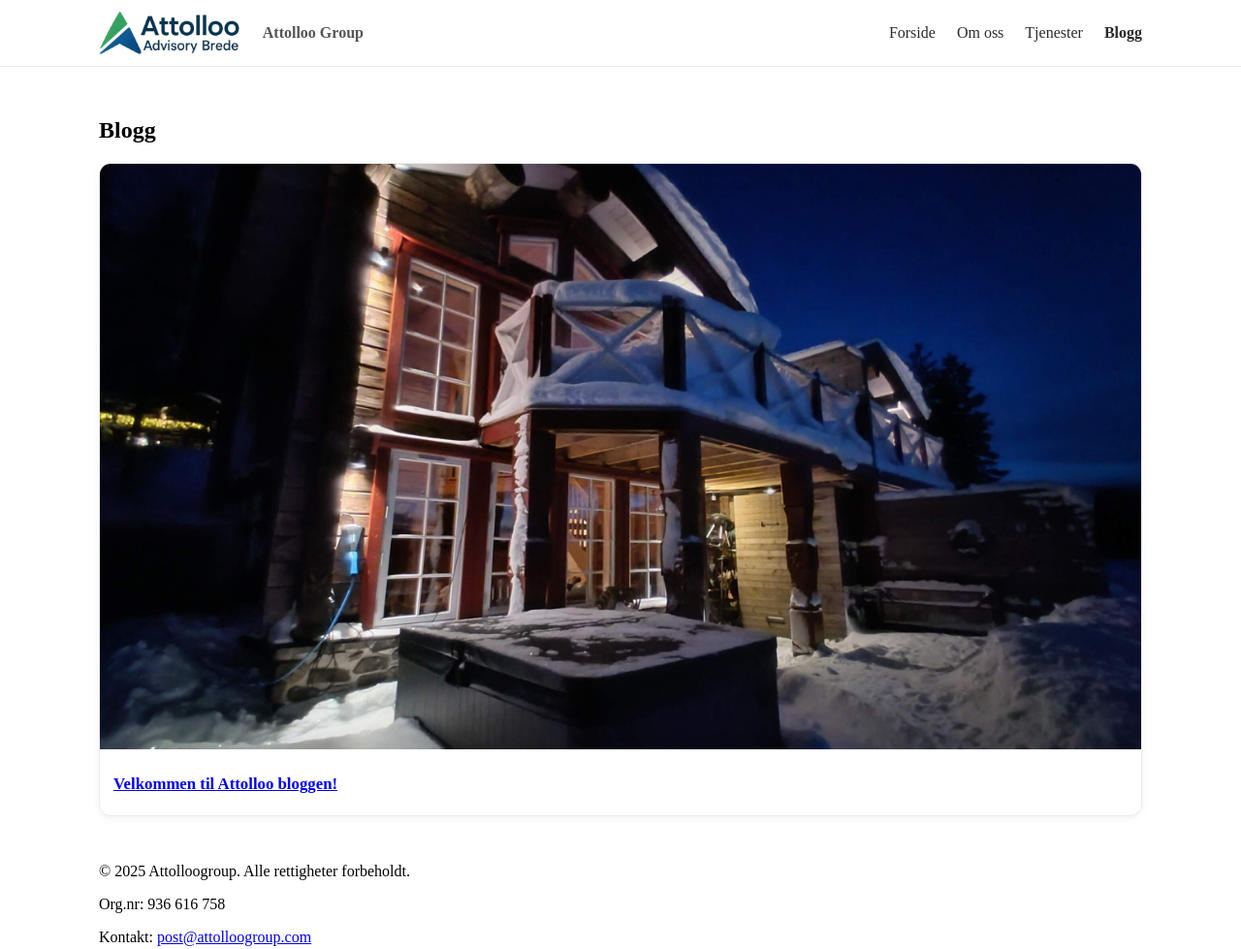
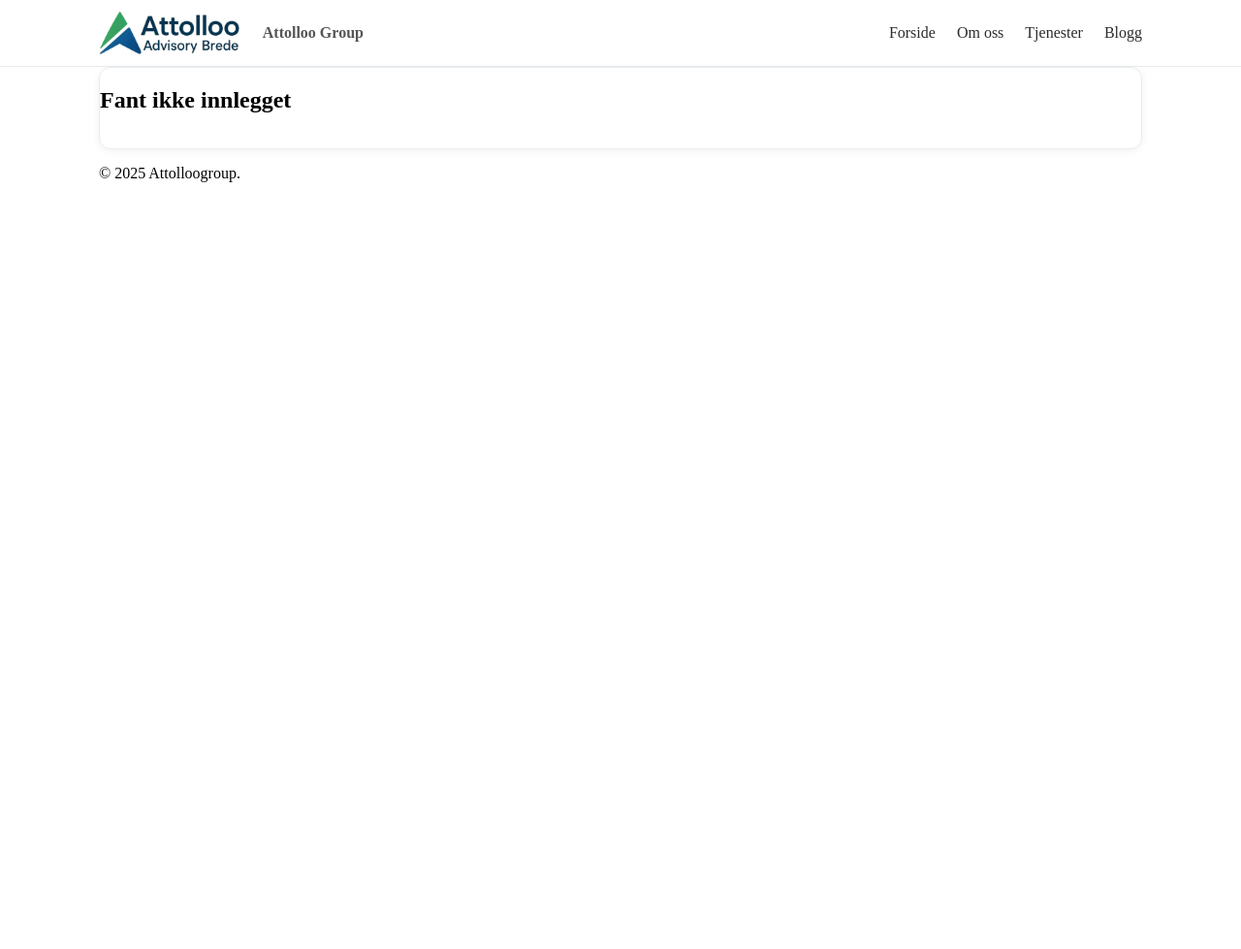
Before and after one commit to nilbrede/attolloo, a plain HTML site: page blog/post.html in a window 1280 px wide. Shown: the whole page at 97% size. After the commit the page ends 800 px from the top, so only its background shows below. Drawn offline with Linux system fonts and the light colour scheme.

Commit message:
Update post.html

```diff
--- a/blog/post.html
+++ b/blog/post.html
@@ -2,13 +2,13 @@
 <html lang="no">
 <head>
   <meta charset="UTF-8" />
-  <title>Blogg – Attolloo Group</title>
+  <title>Blogginnlegg – Attolloo Group</title>
   <meta name="viewport" content="width=device-width, initial-scale=1" />
   <link rel="stylesheet" href="../style.css?v=7" />
 </head>
-<body data-page="blog">
+<body data-page="post">
 
-  <!-- HEADER (samme som de andre sidene) -->
+  <!-- HEADER -->
   <header class="site-header">
     <div class="container">
       <a class="site-logo" href="../index.html" aria-label="Til forsiden">
@@ -20,7 +20,7 @@
           <li><a href="../index.html">Forside</a></li>
           <li><a href="../about.html">Om oss</a></li>
           <li><a href="../services.html">Tjenester</a></li>
-          <li><a href="index.html" aria-current="page">Blogg</a></li>
+          <li><a href="index.html">Blogg</a></li>
         </ul>
       </nav>
     </div>
@@ -28,62 +28,67 @@
 
   <div class="page-top-space"></div>
 
-  <!-- INNHOLD -->
+  <!-- BLOGGINNLEGG -->
   <main class="container">
-    <section class="section">
-      <h1 class="section-title">Blogg</h1>
-      <div id="blog-list" class="cards"></div>
-    </section>
+    <article id="post-article" class="card">
+      <h1 id="post-title"></h1>
+      <p id="post-date" class="card_date"></p>
+      <img id="post-cover" src="" alt="" style="max-width:100%; margin:1rem 0; display:none;" />
+      <div id="post-content"></div>
+    </article>
   </main>
 
   <!-- FOOTER -->
   <footer>
     <div class="container">
-      <p>© <span id="year"></span> Attolloogroup. Alle rettigheter forbeholdt.</p>
-      <p>Org.nr: 936 616 758</p>
-      <p>Kontakt: <a href="mailto:post@attolloogroup.com">post@attolloogroup.com</a></p>
+      <p>&copy; <span id="year"></span> Attolloogroup.</p>
     </div>
   </footer>
 
   <script>
-  // årstall i footer
+    // Sett årstall
     document.getElementById('year').textContent = new Date().getFullYear();
 
-  // Hent og vis blogginnlegg som kort i grid
-  (async function loadBlog(){
-    const wrap = document.getElementById('blog-list');
+    // Hent slug fra URL
+    const params = new URLSearchParams(window.location.search);
+    const slug = params.get("p");
+
+    (async function loadPost(){
+      const titleEl = document.getElementById("post-title");
+      const dateEl = document.getElementById("post-date");
+      const coverEl = document.getElementById("post-cover");
+      const contentEl = document.getElementById("post-content");
+
+      if(!slug){
+        titleEl.textContent = "Fant ikke innlegget";
+        return;
+      }
+
       try {
-      const res   = await fetch('posts.json?v=' + Date.now(), { cache: 'no-store' });
+        const res = await fetch("./posts.json?v=" + Date.now(), { cache: "no-store" });
         const posts = await res.json();
 
-      // nyeste først (sorterer på ISO-dato "YYYY-MM-DD")
-      posts.sort((a,b) => (b.date || '').localeCompare(a.date || ''));
+        const post = posts.find(p => p.slug === slug);
+        if(!post){
+          titleEl.textContent = "Innlegget finnes ikke";
+          return;
+        }
 
-      const fmt = (dStr) => {
-        const d = new Date(String(dStr).slice(0,10) + 'T00:00:00');
-        return isNaN(d) ? '' : d.toLocaleDateString('no-NO');
-      };
+        // Sett inn data
+        titleEl.textContent = post.title || "Uten tittel";
+        if(post.date){
+          const d = new Date(post.date);
+          dateEl.textContent = d.toLocaleDateString("no-NO");
+        }
+        if(post.cover){
+          coverEl.src = post.cover;
+          coverEl.style.display = "block";
+        }
+        contentEl.innerHTML = post.content || "<p>(Ingen innhold)</p>";
 
-      wrap.innerHTML = posts.map(p => `
-        <article class="card">
-          <a class="card_media" href="post.html?p=${encodeURIComponent(p.slug)}" aria-label="${p.title || 'Les innlegg'}">
-            <img src="${p.cover || ''}" alt="">
-          </a>
-          <div class="card_body">
-            <div class="card_date">${fmt(p.date)}</div>
-            <h3 class="card_title">
-              <a href="post.html?p=${encodeURIComponent(p.slug)}">${p.title || 'Uten tittel'}</a>
-            </h3>
-            ${p.excerpt ? `<p class="card_text">${p.excerpt}</p>` : ''}
-          </div>
-        </article>
-      `).join('');
       } catch(e){
         console.error(e);
-      wrap.innerHTML =
-        `<article class="card"><div class="card_body">
-           <p class="card_text">Klarte ikke å laste bloggen akkurat nå.</p>
-         </div></article>`;
+        titleEl.textContent = "Feil: kunne ikke laste blogginnlegg.";
       }
     })();
   </script>
```
Lines whose indentation alone changed are shown as unchanged.
